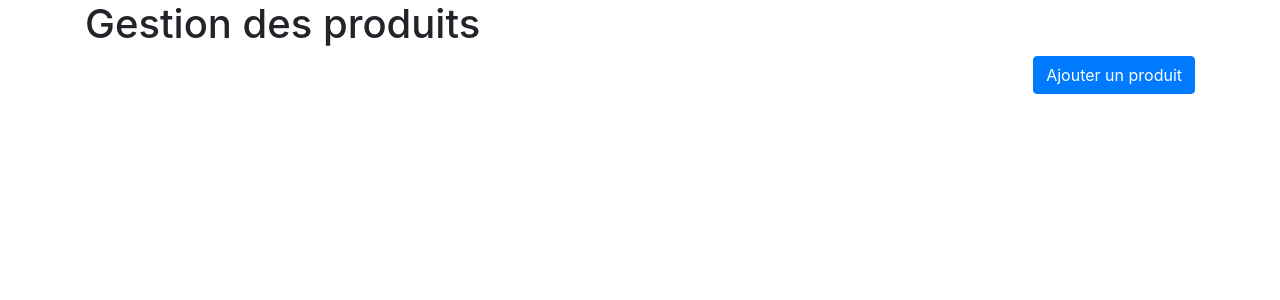
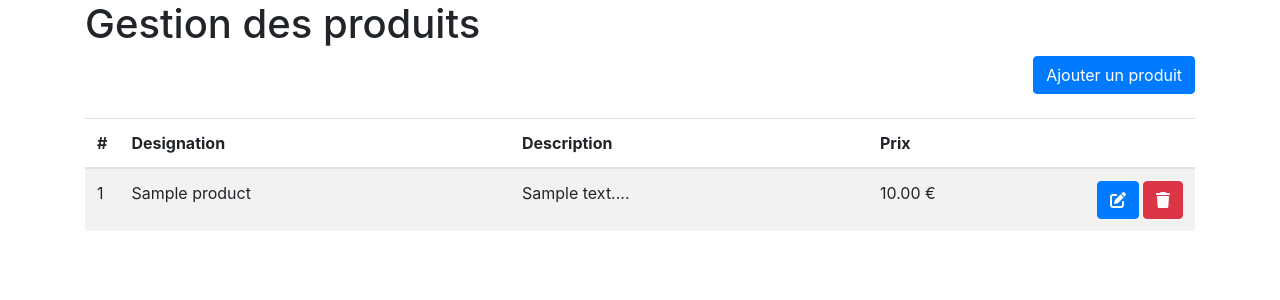
Before and after one commit to Cyrhades/node-ecommerce-cda08, a Node project: template templates/admin/product/list.pug in a window 1280 px wide. Shown: the part 56-356 px from the top of the page. Run offline with Node 20 templates, Linux system fonts and the light colour scheme; the template is opened without the code that fills it: most values are stand-ins (such as "Sample title", 1, 10 or a date in 2020); some libraries are stand-ins or nearby versions.

Commit message:
Ajout du listing de produit coté admin + suppression produit

```diff
--- a/app/routes.js
+++ b/app/routes.js
@@ -65,6 +65,12 @@ module.exports = (app) => {
         })
         .all(errorsHTTP.error405);
 
+    app.route('/admin/product/delete/:id')
+        .get((req, res) => {
+            let Controller = require('../src/controllers/AdminProduct.js');
+            (new Controller).delete(req, res);
+        })
+        .all(errorsHTTP.error405);
 
 
     app.route('/admin/user')
--- a/src/models/ProductMongoDB.js
+++ b/src/models/ProductMongoDB.js
@@ -1,6 +1,6 @@
 const mongoose = require('mongoose');
 const ProductSchema = mongoose.Schema({
-    tilte: { type: String },
+    title: { type: String },
     description: { type: String },
     price : {  type: Number },
     photos : { type: Array },
--- a/templates/admin/product/list.pug
+++ b/templates/admin/product/list.pug
@@ -4,6 +4,34 @@ block content
     .container
         section
             h1 Gestion des produits
-        .d-flex.justify-content-end
+        .d-flex.justify-content-end.mb-4
             a(href='/admin/product/add')
                 button.btn.btn-primary Ajouter un produit
+
+
+        if products.length > 0
+            table.table.table-striped
+                thead
+                    tr
+                        th(scope="col" style="width:1%;") #
+                        th(scope="col") Designation
+                        th(scope="col") Description
+                        th(scope="col") Prix
+                        th(scope="col" style="width:1%;")
+                tbody
+                    each product in products
+                        tr
+                            td(scope="row")  #{product._id}
+                            td #{product.title}
+                            td #{product.description.substr(0, 30)}...
+                            td #{product.price.toFixed(2)} €
+                            td(nowrap="nowrap")
+                                a.mr-1(href='/admin/product/edit/' + product.id)
+                                    button.btn.btn-primary
+                                        i.fas.fa-edit
+                                a.confirm_delete(href='/admin/product/delete/' + product.id)
+                                    button.btn.btn-danger
+                                        i.fas.fa-trash
+        else
+            .alert.alert-warning.mt-4 Aucun produit n'a été trouvé.
+        endif
--- a/templates/admin/user/list.pug
+++ b/templates/admin/user/list.pug
@@ -29,7 +29,7 @@ block content
                                 else
                                     span.text-muted.text-center.text-small Aucun rôle
                             td(nowrap="nowrap")
-                                a(href='/admin/user/edit/' + user.id)
+                                a.mr-1(href='/admin/user/edit/' + user.id)
                                     button.btn.btn-primary
                                         i.fas.fa-edit
                                 a.confirm_delete(href='/admin/user/delete/' + user.id)
```
Also changed, not shown: src/controllers/AdminProduct.js (+10 -1 lines), src/models/Product.js (+10 -2 lines).
